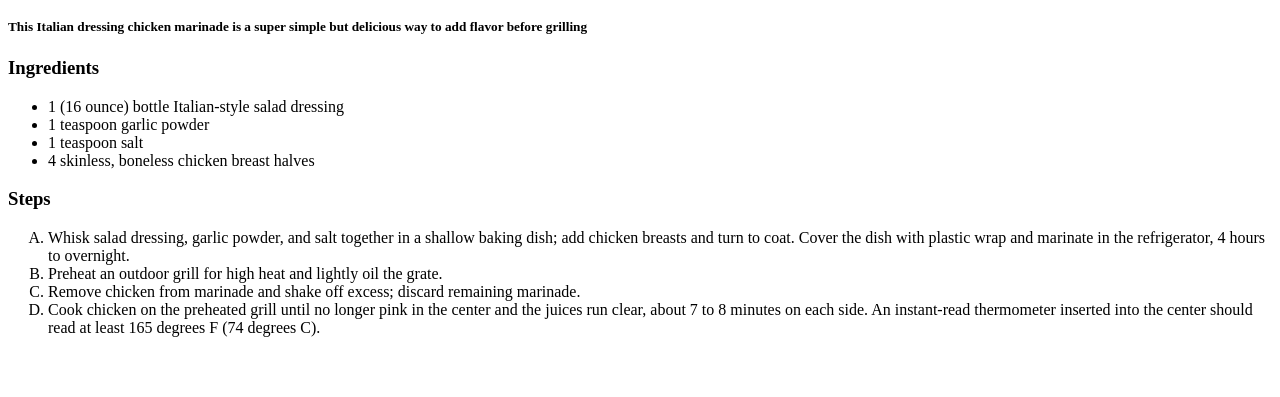
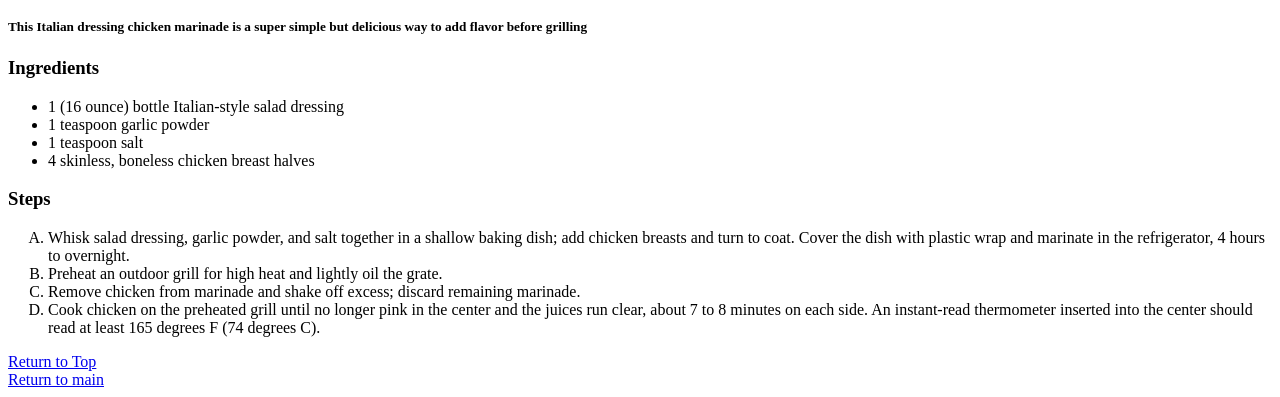
Before and after one commit to EdagPSIT/odin-recipes-web-development, a plain HTML site: page receipes/italian_chicken_marinade.html in a window 1280 px wide. Shown: the part 428-825 px from the top of the page. Before the commit the page ends 800 px from the top, so only its background shows below. Drawn offline with Linux system fonts and the light colour scheme.

Commit message:
Return to top & return to main page functionality added

```diff
--- a/receipes/italian_chicken_marinade.html
+++ b/receipes/italian_chicken_marinade.html
@@ -25,5 +25,8 @@
 		<li>Cook chicken on the preheated grill until no longer pink in the center and the juices run clear, about 7 to 8 minutes on each side. An instant-read thermometer inserted into the center should read at least 165 degrees F (74 degrees C).</li>
 
 	</ol>
+	<a href="#top" id="return-to-top">Return to Top</a>
+	<br>
+	<a href="../index.html" id="return-to-top">Return to main</a>
 </body>
 </html>
```
Also changed, not shown: index.html (+1 -0 lines), receipes/Pistachio_Crusted_Salmon.html (+3 -1 lines).
